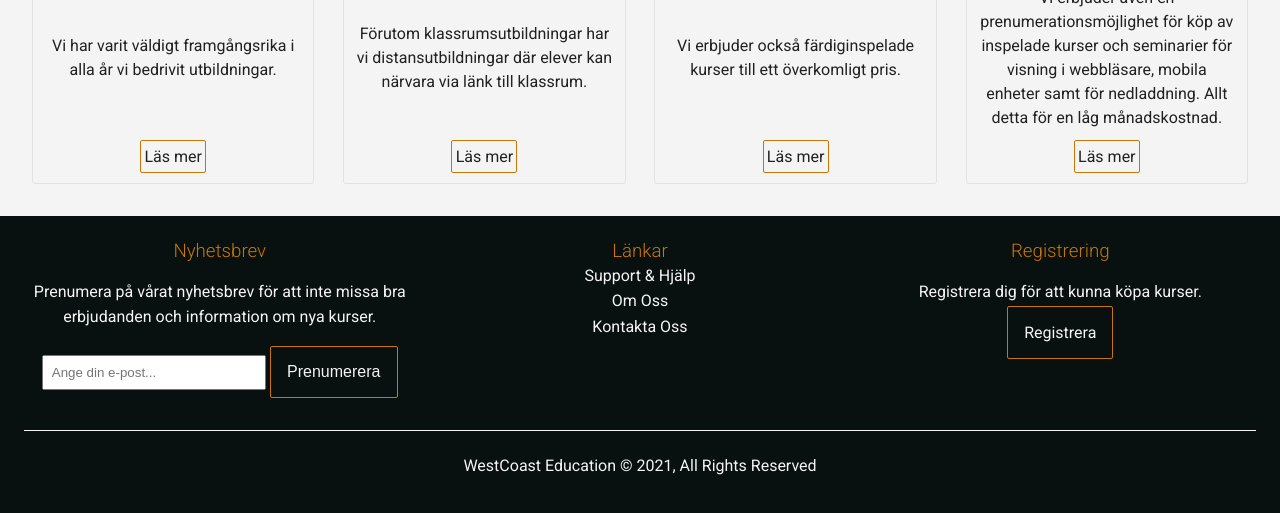
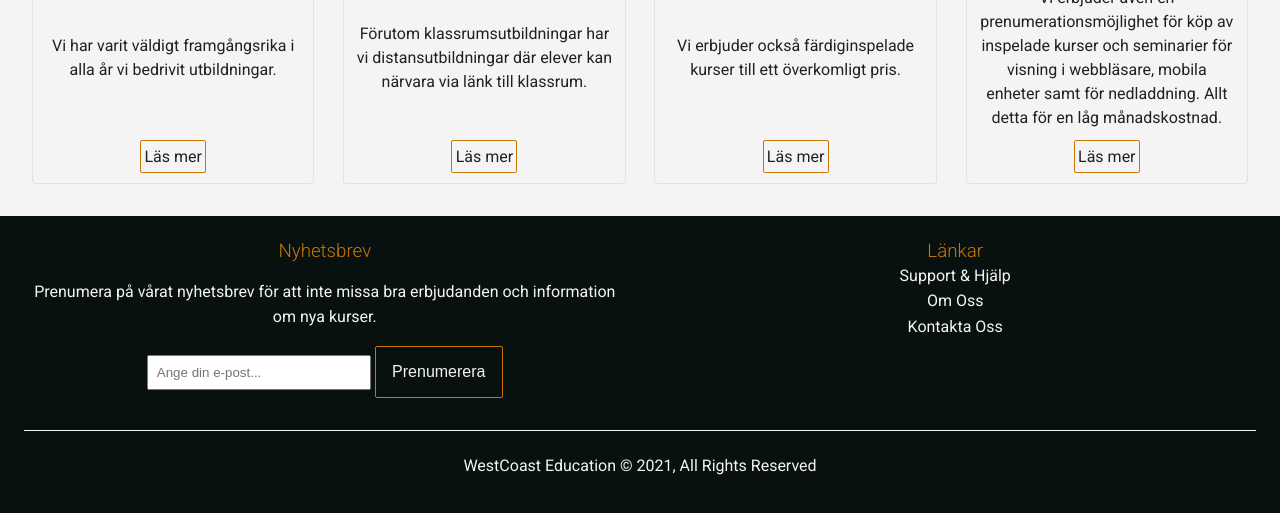
Before and after one commit to PeterAfN/ITHS.NET.Webbutveckling.Lab3, a website: page index.html in a window 1280 px wide. Shown: the part 1312-1825 px from the top of the page. Drawn offline with Linux system fonts and the light colour scheme.

Commit message:
code cleaning

```diff
--- a/content/css/address.css
+++ b/content/css/address.css
@@ -12,7 +12,6 @@
   width: 100%;
   height: 2.4rem;
   opacity: 0.95;
-  /* cursor: pointer; */
 }
 
 #address-button,
--- a/content/css/admin/courses.css
+++ b/content/css/admin/courses.css
@@ -231,7 +231,3 @@ input[type="text"] {
 }
 
 /*#endregion - edit/add course modal */
-
-/*#region - add course modal */
-
-/*#endregion - add course modal */
--- a/content/css/admin/students.css
+++ b/content/css/admin/students.css
@@ -69,10 +69,6 @@ input[value] {
   padding:0 3px;
 }
 
-
-
-
-
 /*#region -  students table */
 
 #table-students-container {
--- a/content/css/purchased.css
+++ b/content/css/purchased.css
@@ -12,7 +12,6 @@
   width: 100%;
   height: 2.4rem;
   opacity: 0.95;
-  /* cursor: pointer; */
 }
 
 #address-button,
@@ -56,7 +55,6 @@
   gap: 10px;
   align-items: center;
   margin-top: 0rem;
-  /* margin: 1.3rem 3rem 1rem; */
 }
 
 #table-purchased-not-active-container table,
--- a/index.html
+++ b/index.html
@@ -179,11 +179,11 @@
             <li><a href="#">Kontakta Oss</a></li>
           </ul>
         </div>
-        <div>
+        <!-- <div>
           <h3>Registrering</h3>
           <p>Registrera dig för att kunna köpa kurser.</p>
           <a href="#" class="register-btn">Registrera</a>
-        </div>
+        </div> -->
       </div>
       <p>WestCoast Education &copy; 2021, All Rights Reserved</p>
     </footer>
--- a/scripts/Courses/Courses.js
+++ b/scripts/Courses/Courses.js
@@ -59,7 +59,6 @@ class Courses {
                 this.addRow(course);
             }
         }
-        // this.addEventListeners();
     }
 
     async getStudent(mail) {
--- a/scripts/Courses/ShoppingCart.js
+++ b/scripts/Courses/ShoppingCart.js
@@ -66,10 +66,6 @@ class ShoppingCart {
         lastItem.addEventListener("click", () => {
             this.DeleteRowFromHTML(id);
             this.DeleteRowFromArray(id);
-            // let xpath = `//td[text()='${id}']`;
-            // let matchingElement = document.evaluate(xpath, document, null, XPathResult.FIRST_ORDERED_NODE_TYPE, null).singleNodeValue;
-            // let shoppingCartIcon = matchingElement.parentNode.lastElementChild;
-
             let matchingElement = document.querySelector(`#courses-row${id}`)
             let shoppingCartIcon = matchingElement.lastElementChild;
 
@@ -145,7 +141,6 @@ class ShoppingCart {
             );
 
             let priceNewItem = shoppingCartItems.find(x => x.id === Number(courseId)).price;
-            // let priceNewItem = shoppingCartItems[indexNewItem].price;
 
             if (add === true) {
                 element.textContent = Number(priceTotalCurrent) + Number(priceNewItem);
--- a/scripts/Personal/Purchased.js
+++ b/scripts/Personal/Purchased.js
@@ -84,7 +84,6 @@ class Purchased {
     addRowNotActive(course) {
         const tablePurchasedContent = document.querySelector("#table-purchased-not-active-content");
 
-        console.log(course);
         tablePurchasedContent.insertAdjacentHTML(
             "beforeend",
             `
```
